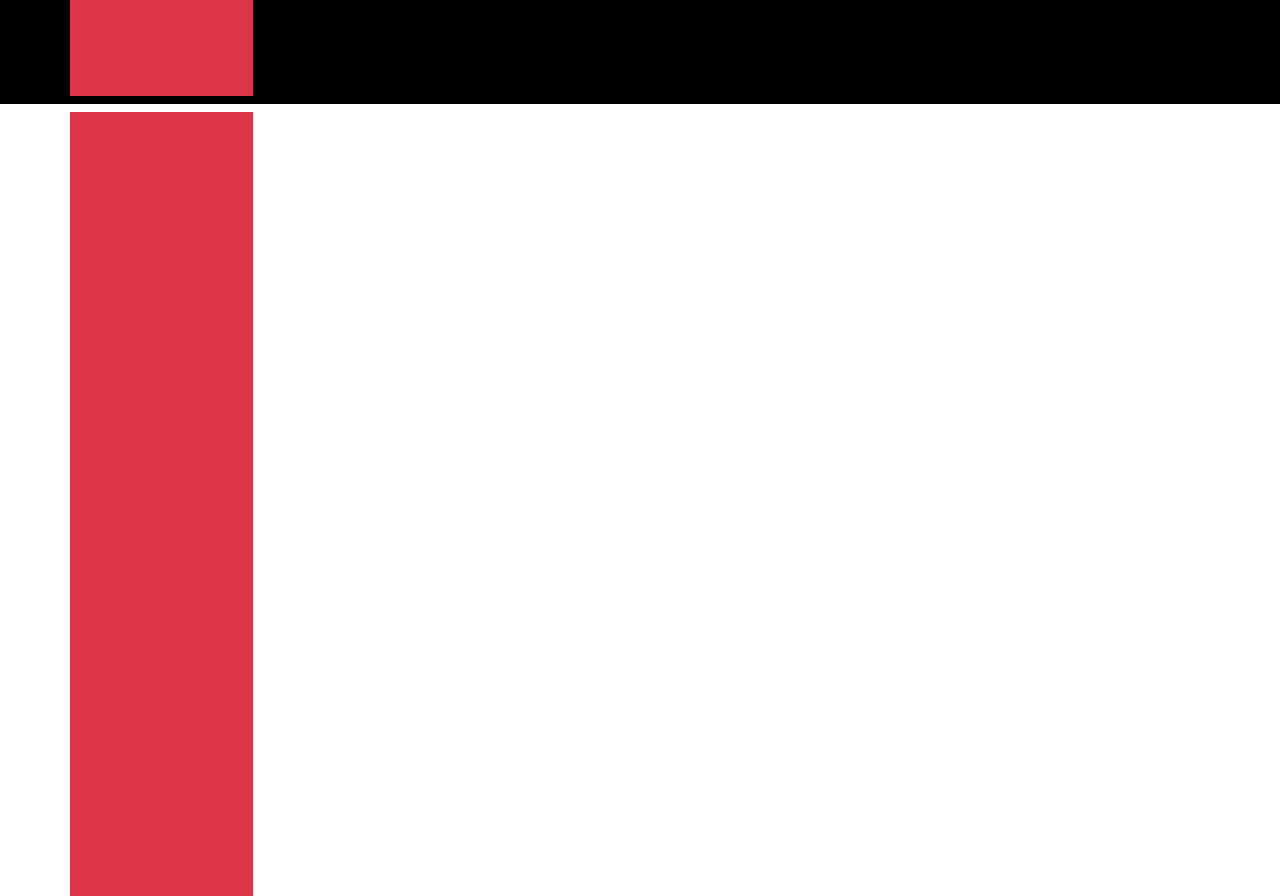
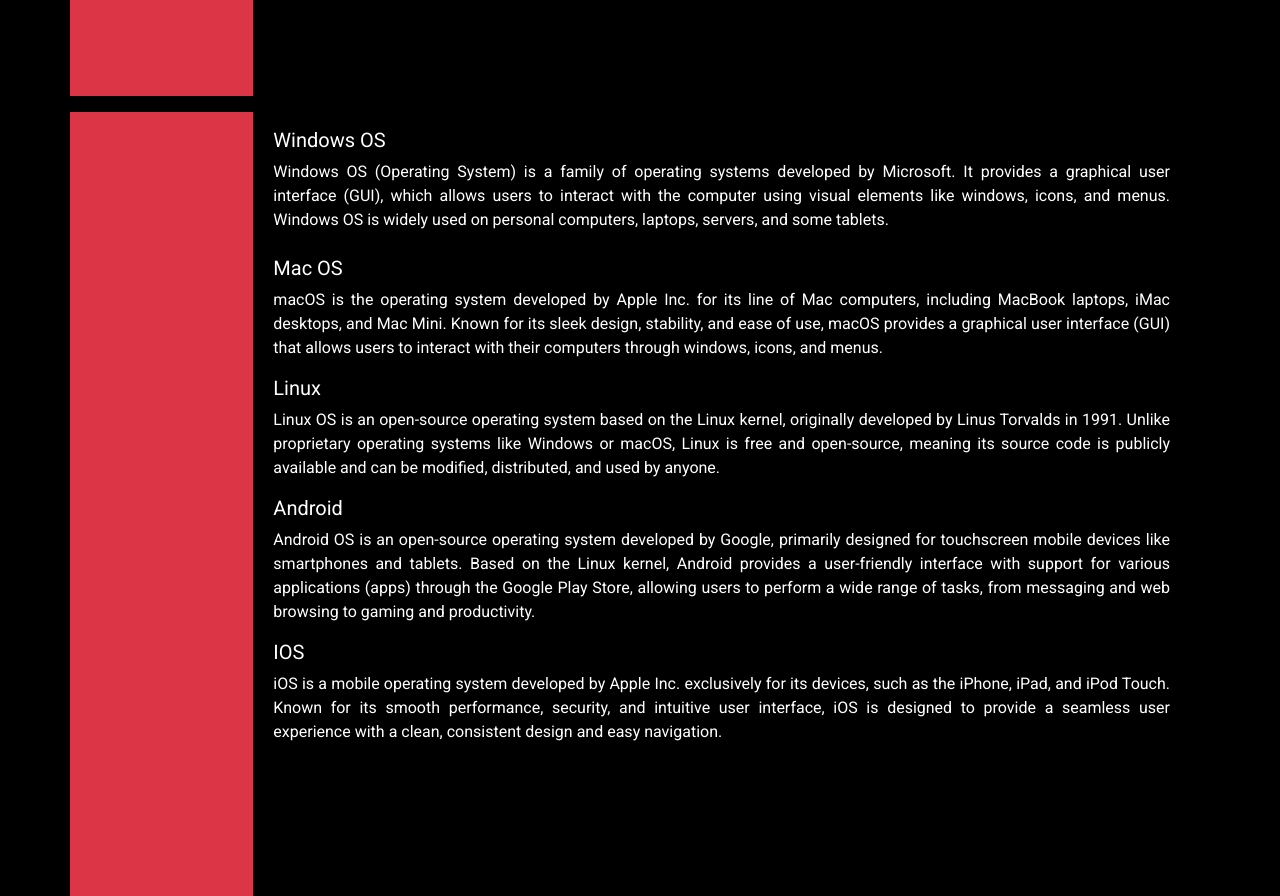
Before and after one commit to SoraSan01/webpage, a plain HTML site: page index.html in a window 1280 px wide. Shown: the part 8758-9654 px from the top of the page. Drawn offline with nearby package versions, Linux system fonts and the light colour scheme.

Commit message:
Update homedesign.css

```diff
--- a/homedesign.css
+++ b/homedesign.css
@@ -83,7 +83,7 @@ section {
   width: 100%;
 }
 
-.business, .family, .comscie, .university-section, .umhistory, .magazine, .home, .about, .products, .events, .contacts {
+.os, .business, .family, .comscie, .university-section, .umhistory, .magazine, .home, .about, .products, .events, .contacts {
   background-position: center;
   background-repeat: no-repeat;
   background-color: black;
```
